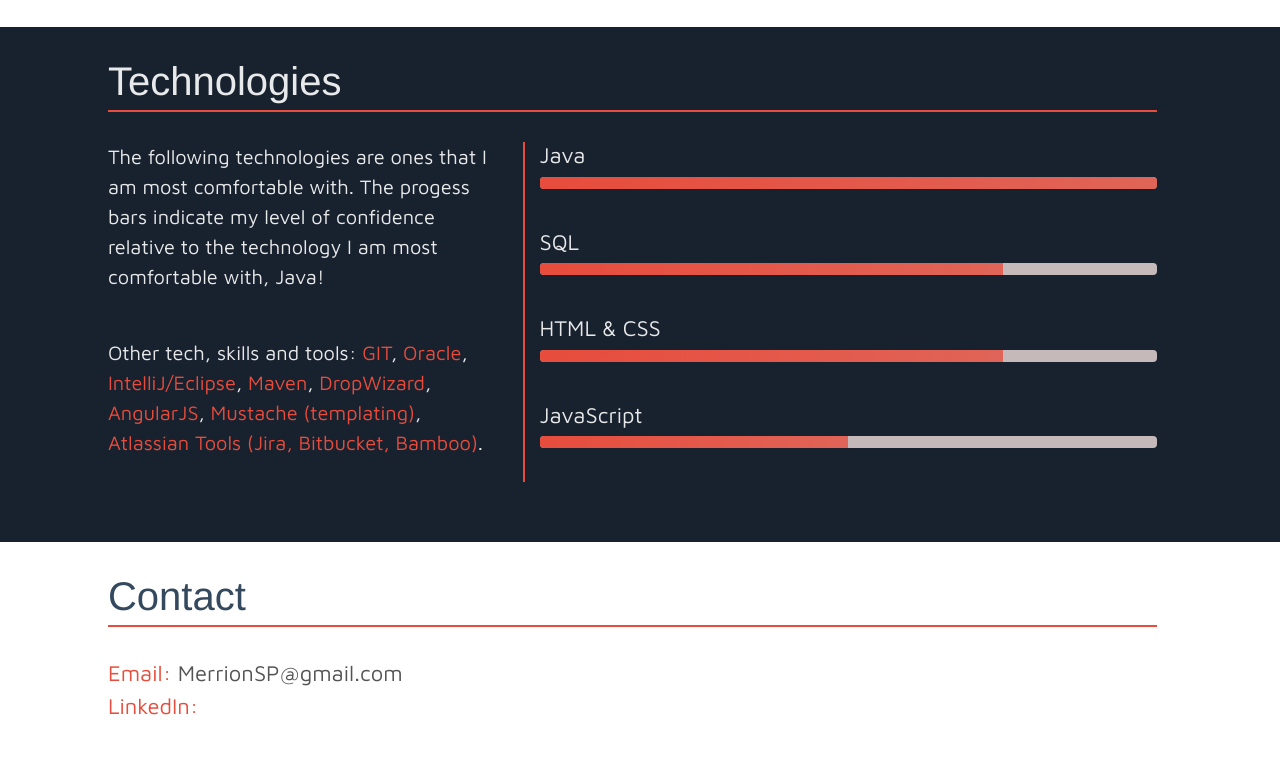
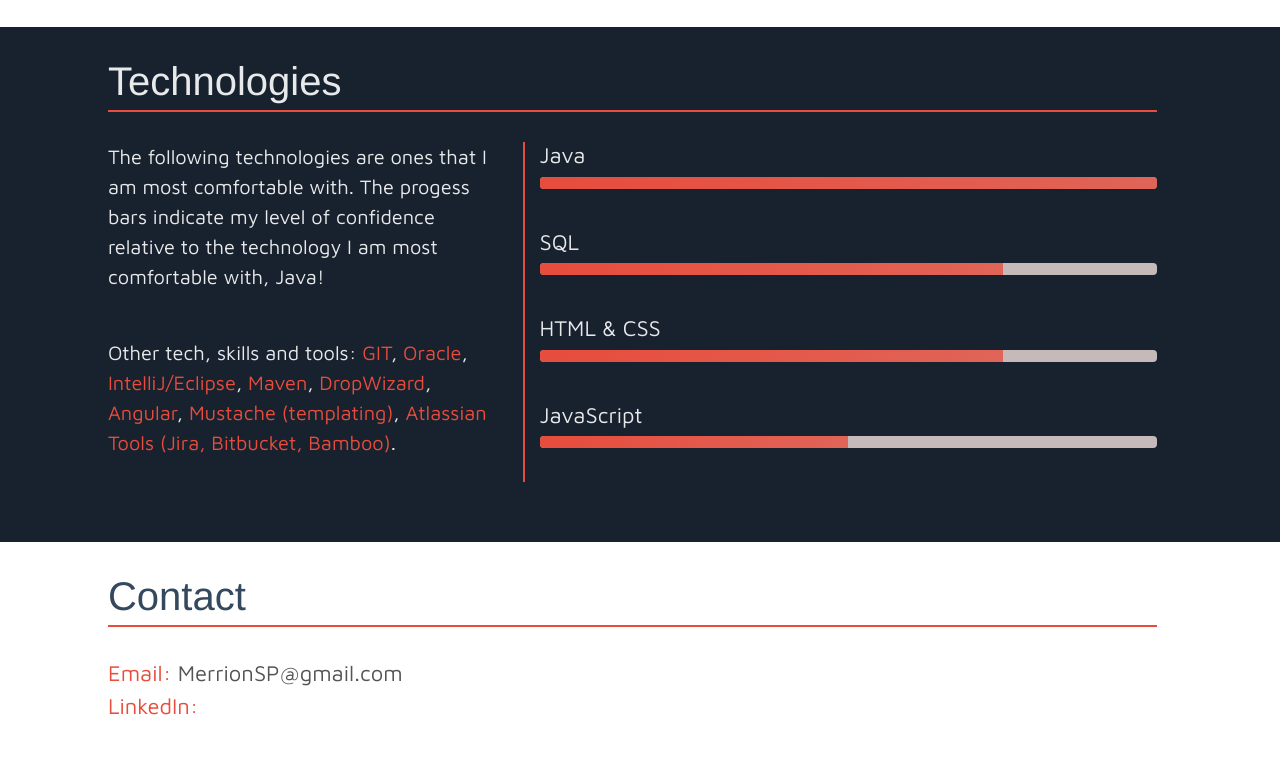
Before and after one commit to SamPM/personalWebsite, a plain HTML site: page index.html in a window 1280 px wide. Shown: the part 1175-1938 px from the top of the page. Drawn offline with nearby package versions, Linux system fonts and the light colour scheme; a web font is replaced by a local one.

Commit message:
Edit text

```diff
--- a/index.html
+++ b/index.html
@@ -58,7 +58,7 @@
                     <p id="bio-para">During my undergraduate degree studying <span class="keyword">Biology</span> I first developed an interest in computing. In my spare time, I learnt how to code programs with <span class="keyword">Python</span> and how to create websites with <span class="keyword">HTML</span> and <span class="keyword">CSS</span>.</p>
                     <p id="comp-para">My interest in computing only grew stronger. I recieved an offer to study a <span class="keyword">Computer Science MSc</span> at <span class="keyword">Newcastle University</span>. The main programming language I would learn would be <span class="keyword">Java</span>, but I would also learn other technologies including <span class="keyword">SQL</span>, <span class="keyword">JavaScript</span> and <span class="keyword">PHP</span>.</p>
                     <p id="grad-para">My Computer Science studies were very successful. I graduated with a final grade average of <span class="keyword">77%</span>. In my two main <span class="keyword">Java</span> programming modules I achieved final grades of <span class="keyword">89%</span> and <span class="keyword">87%</span>.</span></p>
-                    <p id="lond-para">Since September 2017 I have been working as a <span class="keyword">Java Engineer</span> for a technology company in the music industry. The main technologies that I have been working with have been <span class="keyword">Java</span> and <span class="keyword">Oracle SQL</span>. For my most recent project I have been working with <span class="keyword">Dropwizard (Java)</span> and <span class="keyword">AngularJS</span>.</p>
+                    <p id="lond-para">Since September 2017 I have been working as a <span class="keyword">Java Engineer</span> for a technology company in the music industry. The main technologies that I have been working with have been <span class="keyword">Java</span> and <span class="keyword">Oracle SQL</span>. For my most recent project I have been working with <span class="keyword">Dropwizard (Java)</span> and <span class="keyword">Angular</span>.</p>
                 </div>
                 <div class="col-md-2"></div>
             </div>
@@ -83,7 +83,7 @@
                 <div class="col-lg-4 d-block mx-auto" id="tech-left">
                     <p>The following technologies are ones that I am most comfortable with. The progess bars indicate my level of confidence relative to the technology I am most comfortable with, Java!</p>
                     <br>
-                    <p>Other tech, skills and tools: <span class="keyword">GIT</span>, <span class="keyword">Oracle</span>, <span class="keyword">IntelliJ/Eclipse</span>, <span class="keyword">Maven</span>, <span class="keyword">DropWizard</span>, <span class="keyword">AngularJS</span>, <span class="keyword">Mustache (templating)</span>, <span class="keyword">Atlassian Tools (Jira, Bitbucket, Bamboo)</span>.</p>
+                    <p>Other tech, skills and tools: <span class="keyword">GIT</span>, <span class="keyword">Oracle</span>, <span class="keyword">IntelliJ/Eclipse</span>, <span class="keyword">Maven</span>, <span class="keyword">DropWizard</span>, <span class="keyword">Angular</span>, <span class="keyword">Mustache (templating)</span>, <span class="keyword">Atlassian Tools (Jira, Bitbucket, Bamboo)</span>.</p>
                 </div>
                 <div class="col-lg-6 d-block mx-auto" id="tech-right">
                     <div class="tech-skill">
```
